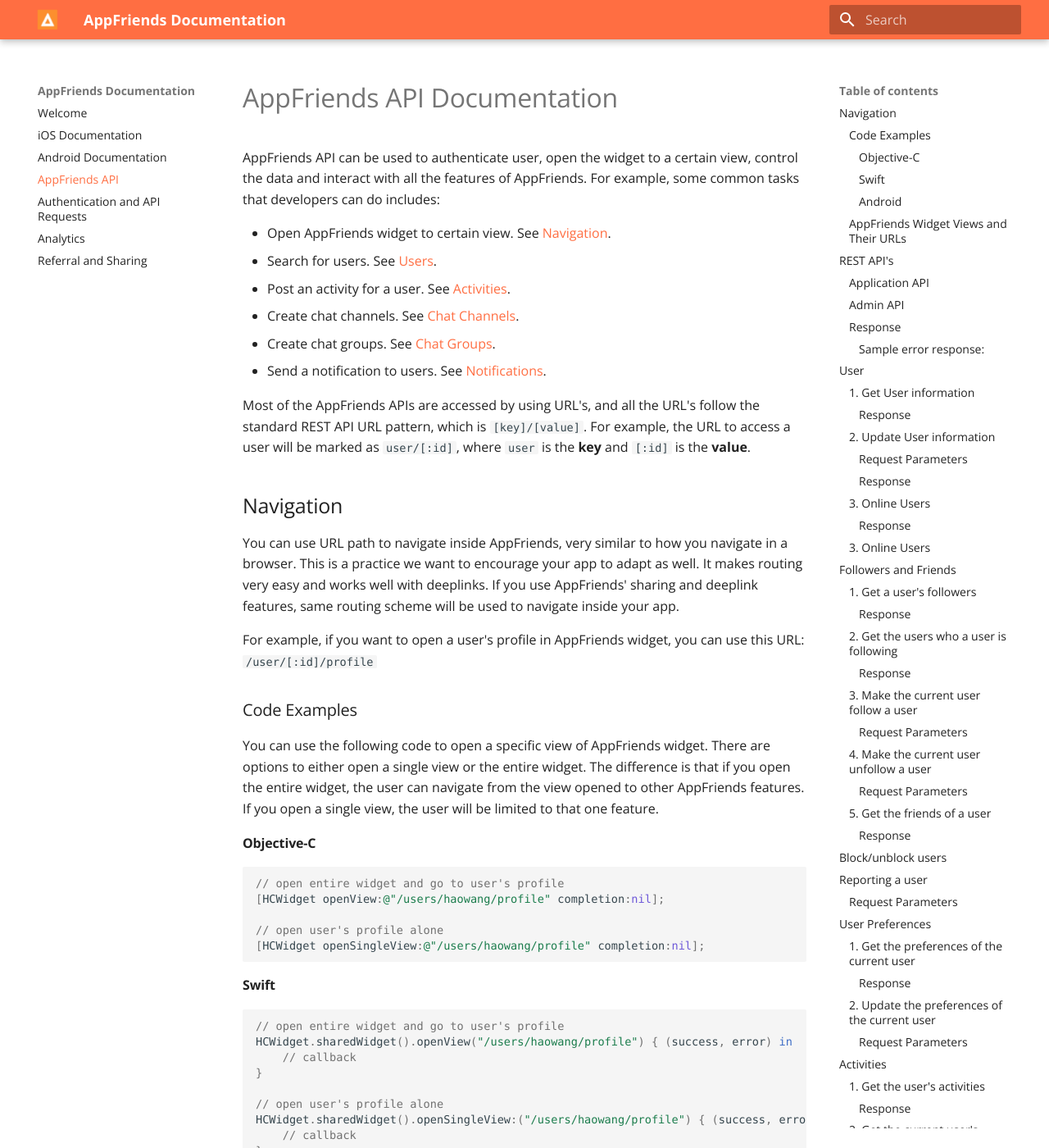
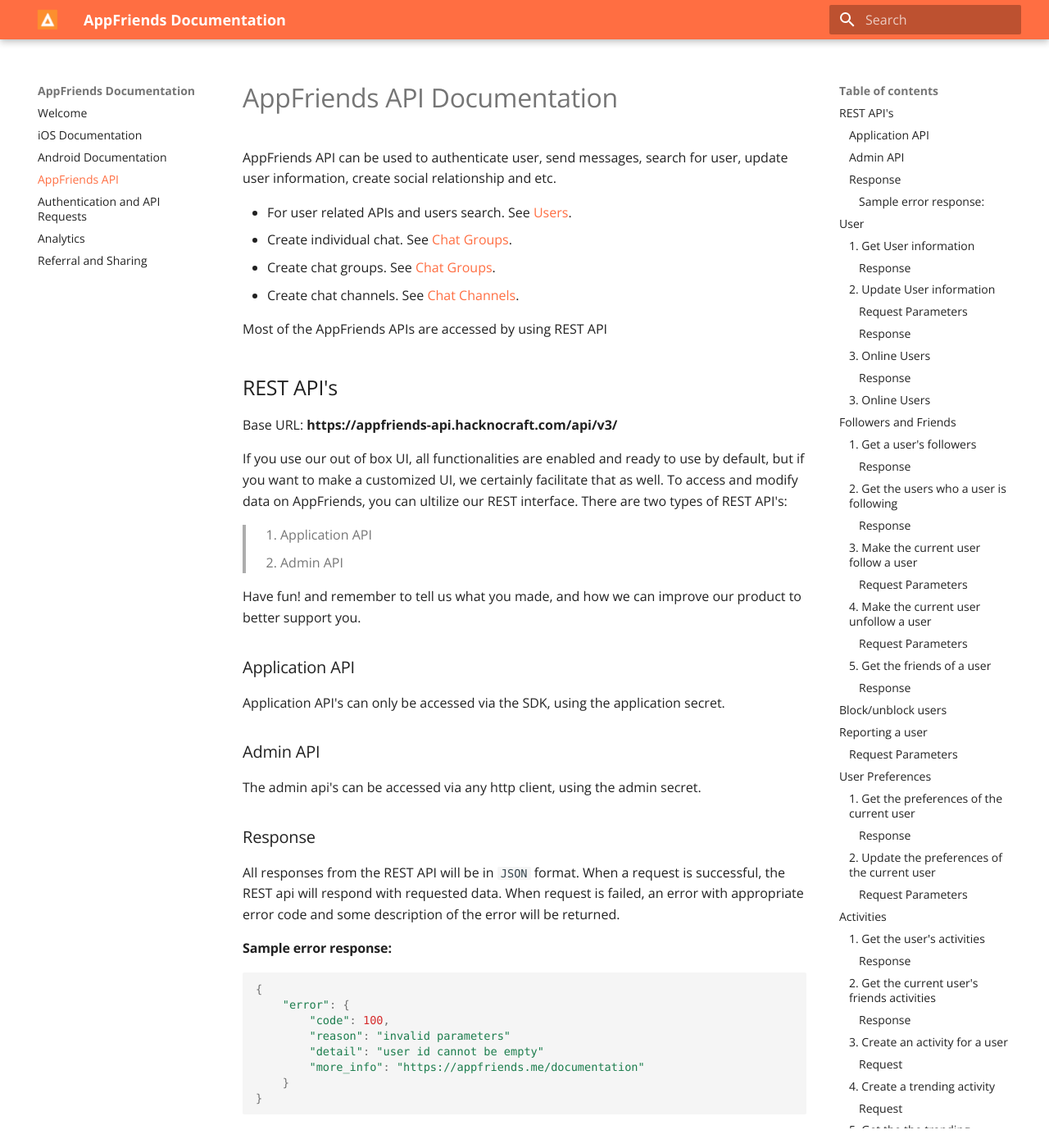
Before and after one commit to Hacknocraft/AppFriendsDocs, an MkDocs documentation site: the page built from docs/api.md, in a window 1280 px wide and 1400 px high. Shown: the whole window at 82% size. Built offline with MkDocs 1.6.1 and Material for MkDocs 9.7.7, drawn with Linux system fonts in a browser that asks for light colours; some web fonts are replaced; old or Windows-style settings are respelled for this version of MkDocs; some of the changed text lies outside the part shown.

Commit message:
updated docs

````diff
--- a/docs/api.md
+++ b/docs/api.md
@@ -1,71 +1,12 @@
 # AppFriends API Documentation
-AppFriends API can be used to authenticate user, open the widget to a certain view, control the data and interact with all the features of AppFriends. For example, some common tasks that developers can do includes:
+AppFriends API can be used to authenticate user, send messages, search for user, update user information, create social relationship and etc.
 
-- Open AppFriends widget to certain view. See [Navigation](#navigation).
-- Search for users. See [Users](#Users).
-- Post an activity for a user. See [Activities](activities).
+- For user related APIs and users search. See [Users](#Users).
+- Create individual chat. See [Chat Groups](#chat-groups).
+- Create chat groups. See [Chat Groups](#chat-groups).
 - Create chat channels. See [Chat Channels](#chat-channels).
-- Create chat groups. See [Chat Groups](#chat-groups).
-- Send a notification to users. See [Notifications](#notifications).
 
-Most of the AppFriends APIs are accessed by using URL's, and all the URL's follow the standard REST API URL pattern, which is `[key]/[value]`. For example, the URL to access a user will be marked as `user/[:id]`, where `user` is the **key** and `[:id]` is the **value**.
-
-## Navigation
-You can use URL path to navigate inside AppFriends, very similar to how you navigate in a browser. This is a practice we want to encourage your app to adapt as well. It makes routing very easy and works well with deeplinks. If you use AppFriends' sharing and deeplink features, same routing scheme will be used to navigate inside your app.
-
-For example, if you want to open a user's profile in AppFriends widget, you can use this URL: `/user/[:id]/profile`
-
-###Code Examples
-You can use the following code to open a specific view of AppFriends widget. There are options to either open a single view or the entire widget. The difference is that if you open the entire widget, the user can navigate from the view opened to other AppFriends features. If you open a single view, the user will be limited to that one feature.
-
-####Objective-C
-```objc
-// open entire widget and go to user's profile
-[HCWidget openView:@"/users/haowang/profile" completion:nil];
-
-// open user's profile alone
-[HCWidget openSingleView:@"/users/haowang/profile" completion:nil];
-```
-
-####Swift
-```swift
-// open entire widget and go to user's profile
-HCWidget.sharedWidget().openView("/users/haowang/profile") { (success, error) in
-    // callback
-}
-
-// open user's profile alone
-HCWidget.sharedWidget().openSingleView:("/users/haowang/profile") { (success, error) in
-    // callback
-}
-```
-
-####Android
-```java
-HCWidget.openSingleView:("/users/haowang/profile")
-```
-
-### AppFriends Widget Views and Their URLs
-
-If you use AppFriends provided UI, you can use these following URL path to navigate directly to certain views.
-
-Destination            | URL           | Description
----------------------- | ------------- | -------------
-User profile page | /users/[:id]/profile | open the user's profile page. The id provided here is the user's id in your app.
-Activities page | /activities | open the activities page
-Activities page | /activities/trending | open the trending activities page.
-User search view | /users/search | open the search user view
-User followers list view | /users/[:id]/followers | open the user's followers list view. The id provided here is the user's id in your app.
-User followings list view | /users/[:id]/followings | open the view that lists the users which this user is following. The id provided here is the user's id in your app.
-User friends view | /users/[:id]/friends | open the user's friends list view. The id provided here is the user's id in your app.
-Private chat page | /users/[:id]/chat | open the private chat with the user. The id provided here is the user's id in your app.
-Group chat page | /chat_groups/[:groupid] | open the group chat. The id provided is the group id.
-Chat Channel List | /chat_channels/list | open the channel list
-Chat Channel | /chat_channels/[:channelid] | open the channel. The id provided is the channel id.
-Dialog list | /dialogs/list | open dialogs list
-Message thread view | /chat_channels/[:channelid]/messages/[:messageid] | open the message threading view which contains the message. Provide both channel id and message id.
-Notification view | /notifications | open the notifications view
-Screen sharing view | /screen_share | open the screenshot sharing window
+Most of the AppFriends APIs are accessed by using REST API
 
 ## REST API's
 
````
Also changed, not shown: docs/chat.md (added, +15 -0 lines), docs/index.md (+3 -0 lines).
